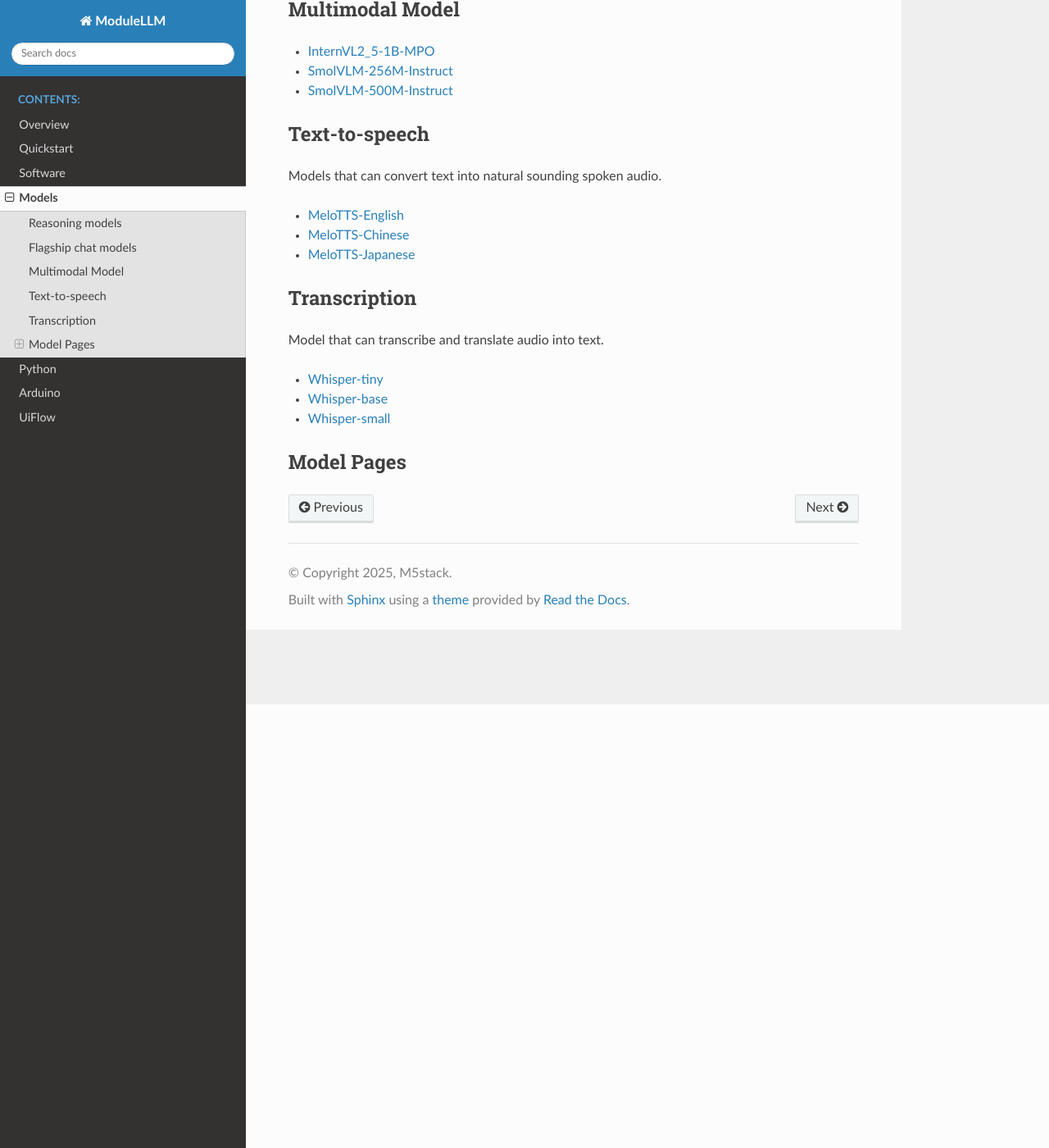
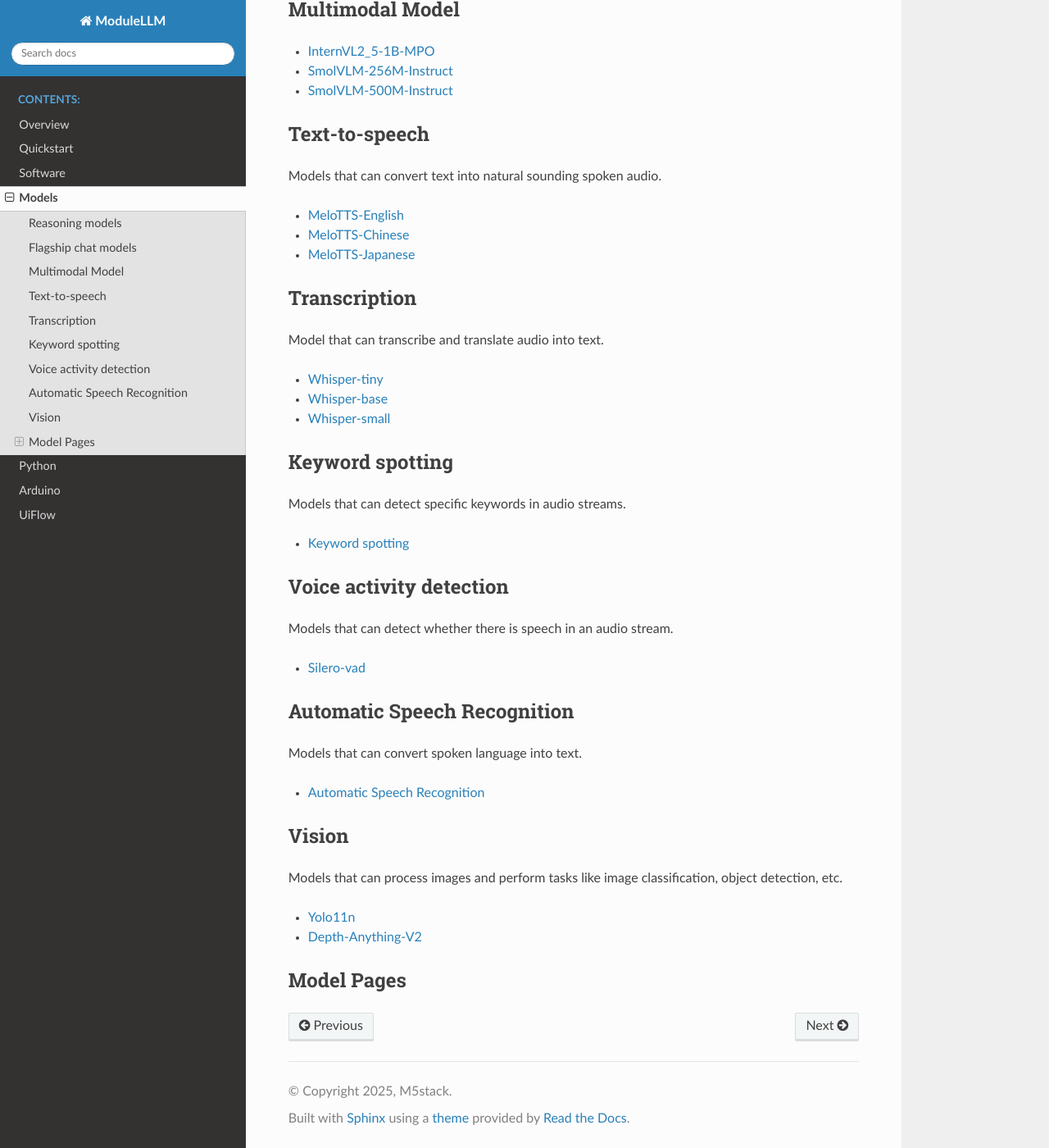
Before and after one commit to Abandon-ht/LLM-tutorial, a Sphinx documentation site: the page built from docs/source/Models.rst, in a window 1280 px wide and 1400 px high, scrolled down 541 px. Shown: the whole window at 82% size. Built offline with Sphinx 7.4.7 and the Read the Docs theme 3.1.0, drawn with Linux system fonts in a browser that asks for light colours.

Commit message:
[update] update the docs

```diff
--- a/docs/source/Models.rst
+++ b/docs/source/Models.rst
@@ -42,6 +42,35 @@
 - :doc:`Whisper-base </model_pages/whisper-base>`
 - :doc:`Whisper-small </model_pages/whisper-small>`
 
+Keyword spotting
+----------------
+
+Models that can detect specific keywords in audio streams.
+
+- :doc:`Keyword spotting </model_pages/kws>`
+
+Voice activity detection
+------------------------
+
+Models that can detect whether there is speech in an audio stream.
+
+- :doc:`Silero-vad </model_pages/silero-vad>`
+
+Automatic Speech Recognition
+----------------------------
+
+Models that can convert spoken language into text.
+
+- :doc:`Automatic Speech Recognition </model_pages/asr>`
+
+Vision
+------
+
+Models that can process images and perform tasks like image classification, object detection, etc.
+
+- :doc:`Yolo11n </model_pages/yolo>`
+- :doc:`Depth-Anything-V2 </model_pages/depthanything>`
+
 Model Pages
 -----------
 
@@ -67,3 +96,8 @@
    /model_pages/whisper-tiny
    /model_pages/whisper-base
    /model_pages/whisper-small
+   /model_pages/yolo
+   /model_pages/depthanything
+   /model_pages/kws
+   /model_pages/silero-vad
+   /model_pages/asr
--- a/docs/source/model_pages/whisper-base.rst
+++ b/docs/source/model_pages/whisper-base.rst
@@ -1,4 +1,4 @@
-`whisper-base <https://huggingface.co/openai/whisper-base>`_
+`Whisper-base <https://huggingface.co/openai/whisper-base>`_
 ============================================================
 
 Introduction
--- a/docs/source/model_pages/whisper-small.rst
+++ b/docs/source/model_pages/whisper-small.rst
@@ -1,4 +1,4 @@
-`whisper-small <https://huggingface.co/openai/whisper-small>`_
+`Whisper-small <https://huggingface.co/openai/whisper-small>`_
 ==============================================================
 
 Introduction
--- a/docs/source/model_pages/whisper-tiny.rst
+++ b/docs/source/model_pages/whisper-tiny.rst
@@ -1,4 +1,4 @@
-`whisper-tiny <https://huggingface.co/openai/whisper-tiny>`_
+`Whisper-tiny <https://huggingface.co/openai/whisper-tiny>`_
 ============================================================
 
 Introduction
```
Also changed, not shown: docs/source/model_pages/asr.rst (added, +46 -0 lines), docs/source/model_pages/depthanything.rst (added, +26 -0 lines), docs/source/model_pages/kws.rst (added, +46 -0 lines), docs/source/model_pages/silero-vad.rst (added, +26 -0 lines), docs/source/model_pages/yolo.rst (added, +74 -0 lines).
